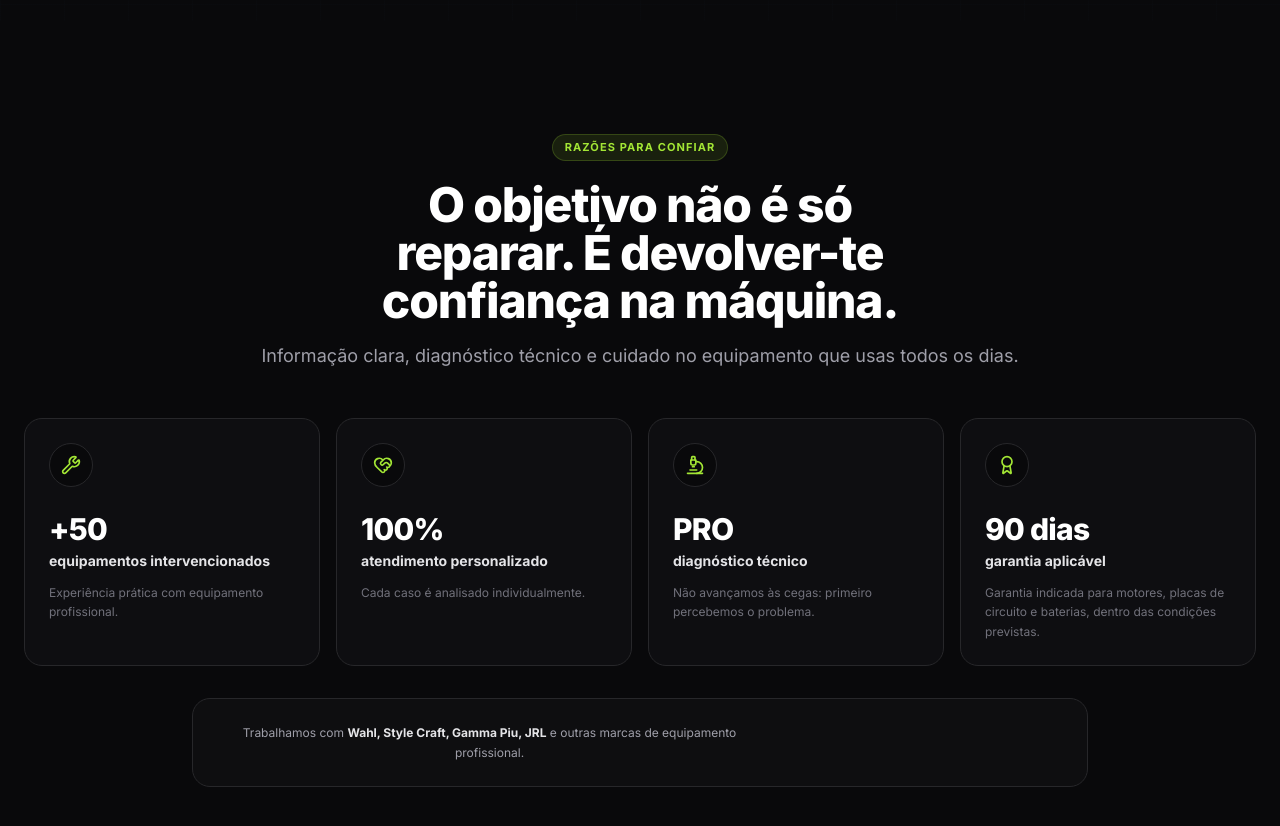
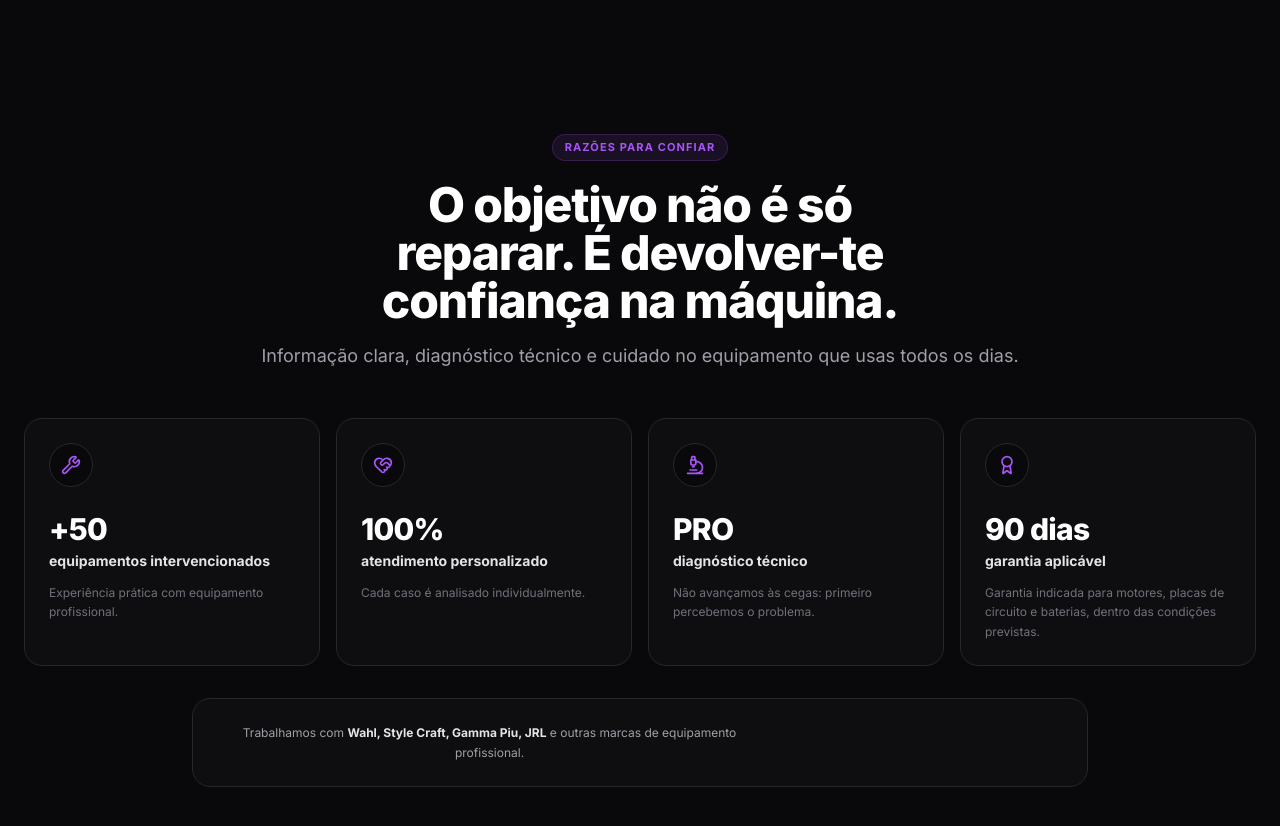
Before and after one commit to martimfm1/lab-customs-clipper, a Next.js app: page / in a window 1280 px wide. Shown: the part 1020-1846 px from the top of the page. Built offline with nearby package versions, Linux system fonts and the light colour scheme.

Commit message:
Apply purple brand accent

```diff
--- a/components/trust-section.tsx
+++ b/components/trust-section.tsx
@@ -35,7 +35,7 @@ export default function TrustSection() {
     <section className="bg-zinc-950 px-6 py-24 sm:py-28">
       <div className="mx-auto max-w-7xl">
         <div className="mx-auto max-w-3xl text-center">
-          <div className="inline-flex rounded-full border border-[#a3e635]/20 bg-[#a3e635]/10 px-3 py-1 text-[11px] font-mono font-bold uppercase tracking-widest text-[#a3e635]">
+          <div className="inline-flex rounded-full border border-[#a855f7]/20 bg-[#a855f7]/10 px-3 py-1 text-[11px] font-mono font-bold uppercase tracking-widest text-[#a855f7]">
             Razões para confiar
           </div>
           <h2 className="mt-5 text-balance text-4xl font-extrabold tracking-tight text-white sm:text-5xl">
@@ -57,7 +57,7 @@ export default function TrustSection() {
               transition={{ duration: 0.4, delay: i * 0.06 }}
               className="rounded-2xl border border-zinc-800 bg-zinc-900/40 p-6"
             >
-              <div className="flex h-11 w-11 items-center justify-center rounded-xl border border-zinc-800 bg-zinc-950 text-[#a3e635]">
+              <div className="flex h-11 w-11 items-center justify-center rounded-xl border border-zinc-800 bg-zinc-950 text-[#a855f7]">
                 <Icon className="h-5 w-5" />
               </div>
               <div className="mt-6 text-3xl font-extrabold tracking-tight text-white">
```
